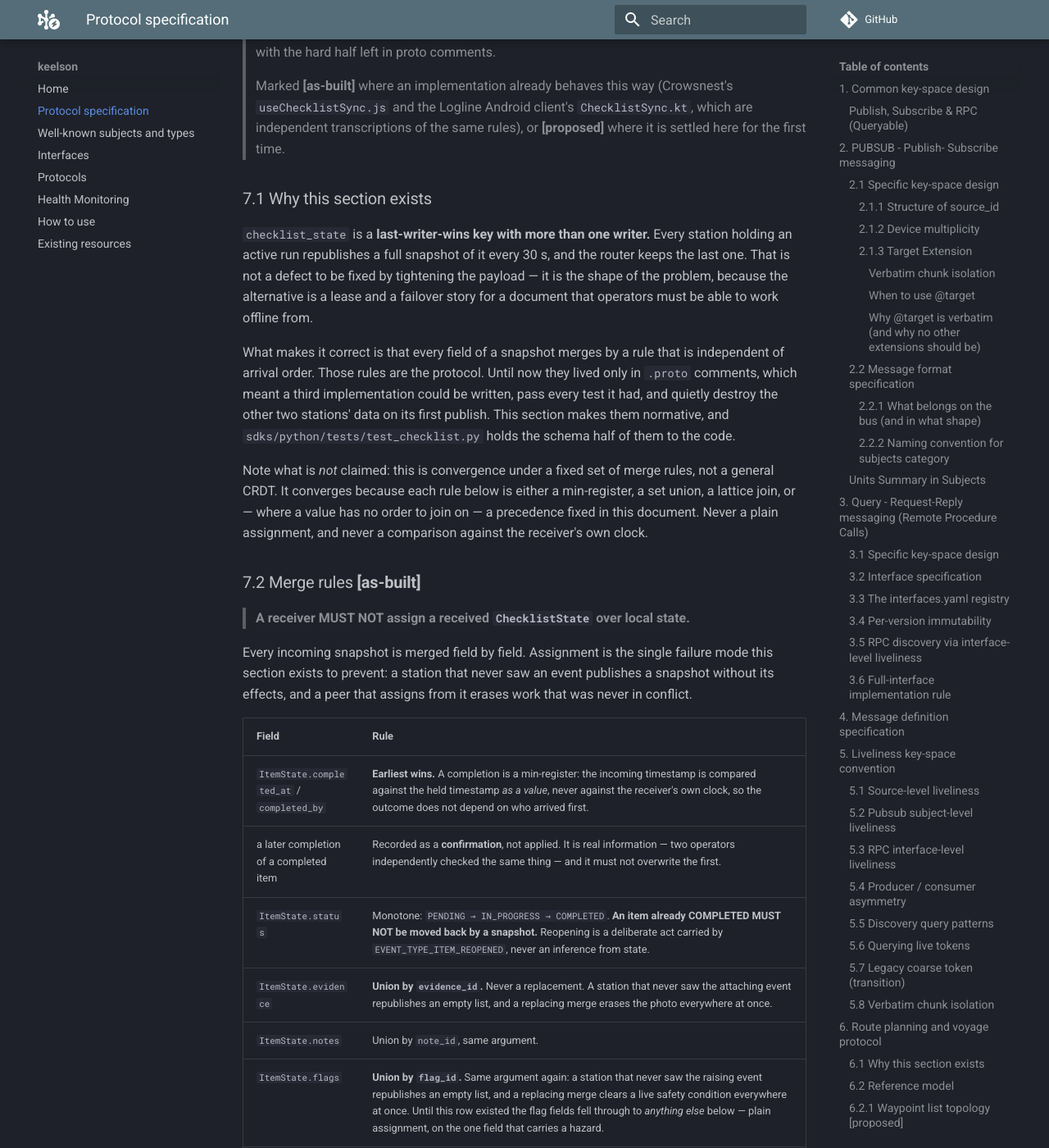
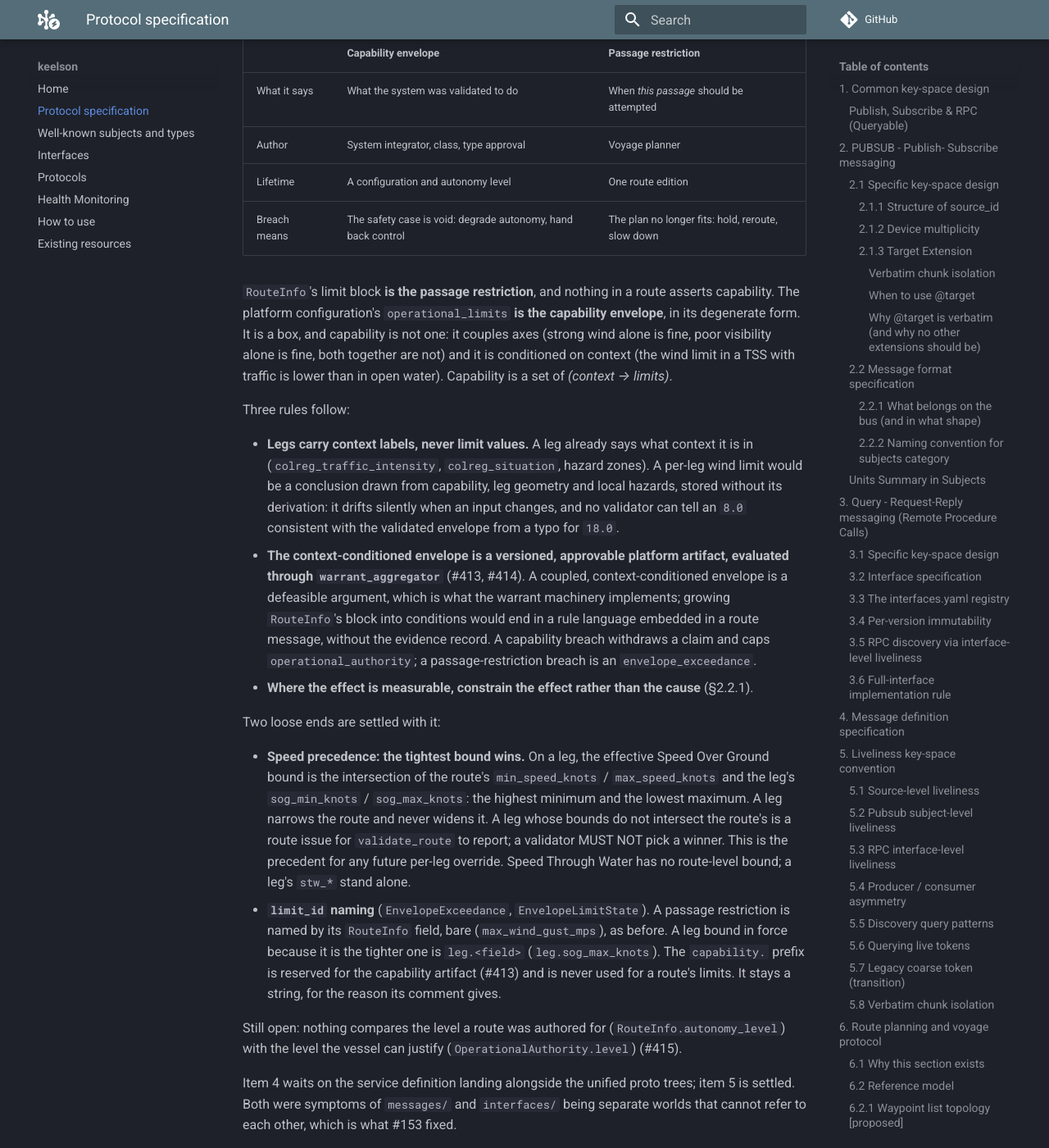
Before and after one commit to RISE-Maritime/keelson, an MkDocs documentation site: the page built from docs/protocol-specification.md, in a window 1280 px wide and 1400 px high, scrolled down 33591 px. Shown: the whole window at 82% size. Built offline with MkDocs 1.6.1 and Material for MkDocs 9.7.7, drawn with Linux system fonts in a browser that asks for light colours; comment, search, counter and statistics services are not loaded; some of the changed text lies outside the part shown.

Commit message:
docs(envelope): a route restricts the passage, capability belongs to the vessel (#226)
#226 decided, recorded as spec §6.8 item 8:

- RouteInfo's limit block is the passage restriction: when this passage
  should be attempted, authored by the planner per edition; a breach means
  the plan no longer fits. The platform's operational_limits is the
  capability envelope, in its context-free degenerate form; a breach there
  voids the safety case.
- Capability is a set of (context -> limits), coupled across axes. It will
  be a versioned, approvable platform artifact (#413), evaluated through
  warrant_aggregator (#414), not a rule language grown inside RouteInfo.
- Legs carry context labels, never derived limit values.
- Spec §2.2.1: constrain the effect, not the cause, where the effect is
  measurable.

Loose ends settled:
- Speed precedence: the tightest bound wins. A leg's SOG bounds intersect
  RouteInfo's (highest minimum, lowest maximum); a leg narrows, never
  widens; disjoint bounds are a route issue, not a tie to break. STW has
  no route bound.
- limit_id convention on EnvelopeExceedance / EnvelopeLimitState: a
  RouteInfo field bare (unchanged), `leg.<field>` for a leg bound in force,
  `capability.` reserved for #413.
- RouteInfo.autonomy_level vs OperationalAuthority.level: #415.

Comments and descriptions only; no wire change.

Co-Authored-By: Claude Opus 5.5 <noreply@anthropic.com>

```diff
--- a/docs/protocol-specification.md
+++ b/docs/protocol-specification.md
@@ -280,6 +280,8 @@ The whole rule in one table:
 | weather forecast / alert | yes | yes | bundled external product, quarantined (#3) |
 
 This extends the existing guidance to *reuse existing subjects rather than re-model* (PR #154): that says don't duplicate what already exists; this says, for genuinely new data, which of the three bins it goes in.
+
+**Constrain the effect, not the cause, where the effect is measurable.** A limit on roll checked against measured roll covers every heading's response without per-leg authoring; under-keel clearance against measured depth does the same for squat and tide. Wind, wave and visibility are constrained as causes only because their consequence cannot be measured directly (§6.8 item 8).
 
 #### 2.2.2 Naming convention for `subject`s category
 
@@ -994,9 +996,10 @@ otherwise get wrong:
 The first five were listed as open questions in the first draft of §6. The sixth
 and seventh were raised later, both by the same consumer — one that had been
 closing route loops by convention, and shifting leg data by one waypoint to
-speak this schema. All seven are now settled. They are kept here, with their
+speak this schema. The eighth came out of reviewing the envelope-exceedance
+record (#222, #226). All eight are now settled. They are kept here, with their
 reasoning, because a decision whose argument is lost gets relitigated — and
-because two of them constrain future work rather than ending it.
+because three of them constrain future work rather than ending it.
 
 1. **Lease clock skew — receivers arm their own deadline.** A receiver MUST NOT
    compare `expires_at` to its own clock; it arms
@@ -1127,6 +1130,65 @@ because two of them constrain future work rather than ending it.
    because the alternative to writing it down is what already happened: a
    correct implementation resting on a false premise, one refactor away from
    being "simplified" into a shift-free copy that no test downstream can catch.
+
+8. **Operational envelope: a route restricts the passage; capability belongs to
+   the vessel and varies with context.** **[settled]** (#226) One name had been
+   covering two things with different authors, lifetimes and responses:
+
+   | | Capability envelope | Passage restriction |
+   |---|---|---|
+   | What it says | What the system was validated to do | When *this passage* should be attempted |
+   | Author | System integrator, class, type approval | Voyage planner |
+   | Lifetime | A configuration and autonomy level | One route edition |
+   | Breach means | The safety case is void: degrade autonomy, hand back control | The plan no longer fits: hold, reroute, slow down |
+
+   `RouteInfo`'s limit block **is the passage restriction**, and nothing in a
+   route asserts capability. The platform configuration's `operational_limits`
+   **is the capability envelope**, in its degenerate form. It is a box, and
+   capability is not one: it couples axes (strong wind alone is fine, poor
+   visibility alone is fine, both together are not) and it is conditioned on
+   context (the wind limit in a TSS with traffic is lower than in open water).
+   Capability is a set of *(context → limits)*.
+
+   Three rules follow:
+
+   * **Legs carry context labels, never limit values.** A leg already says
+     what context it is in (`colreg_traffic_intensity`, `colreg_situation`,
+     hazard zones). A per-leg wind limit would be a conclusion drawn from
+     capability, leg geometry and local hazards, stored without its derivation:
+     it drifts silently when an input changes, and no validator can tell an
+     `8.0` consistent with the validated envelope from a typo for `18.0`.
+   * **The context-conditioned envelope is a versioned, approvable platform
+     artifact, evaluated through `warrant_aggregator`** (#413, #414). A
+     coupled, context-conditioned envelope is a defeasible argument, which is
+     what the warrant machinery implements; growing `RouteInfo`'s block into
+     conditions would end in a rule language embedded in a route message,
+     without the evidence record. A capability breach withdraws a claim and
+     caps `operational_authority`; a passage-restriction breach is an
+     `envelope_exceedance`.
+   * **Where the effect is measurable, constrain the effect rather than the
+     cause** (§2.2.1).
+
+   Two loose ends are settled with it:
+
+   * **Speed precedence: the tightest bound wins.** On a leg, the effective
+     Speed Over Ground bound is the intersection of the route's
+     `min_speed_knots` / `max_speed_knots` and the leg's `sog_min_knots` /
+     `sog_max_knots`: the highest minimum and the lowest maximum. A leg narrows
+     the route and never widens it. A leg whose bounds do not intersect the
+     route's is a route issue for `validate_route` to report; a validator MUST
+     NOT pick a winner. This is the precedent for any future per-leg override.
+     Speed Through Water has no route-level bound; a leg's `stw_*` stand alone.
+   * **`limit_id` naming** (`EnvelopeExceedance`, `EnvelopeLimitState`). A
+     passage restriction is named by its `RouteInfo` field, bare
+     (`max_wind_gust_mps`), as before. A leg bound in force because it is the
+     tighter one is `leg.<field>` (`leg.sog_max_knots`). The `capability.`
+     prefix is reserved for the capability artifact (#413) and is never used
+     for a route's limits. It stays a string, for the reason its comment gives.
+
+   Still open: nothing compares the level a route was authored for
+   (`RouteInfo.autonomy_level`) with the level the vessel can justify
+   (`OperationalAuthority.level`) (#415).
 
 Item 4 waits on the service definition landing alongside the unified proto
 trees; item 5 is settled. Both were symptoms of `messages/` and `interfaces/`
```
Also changed, not shown: connectors/platform/README.md (+3 -1 lines), 4 other files.
